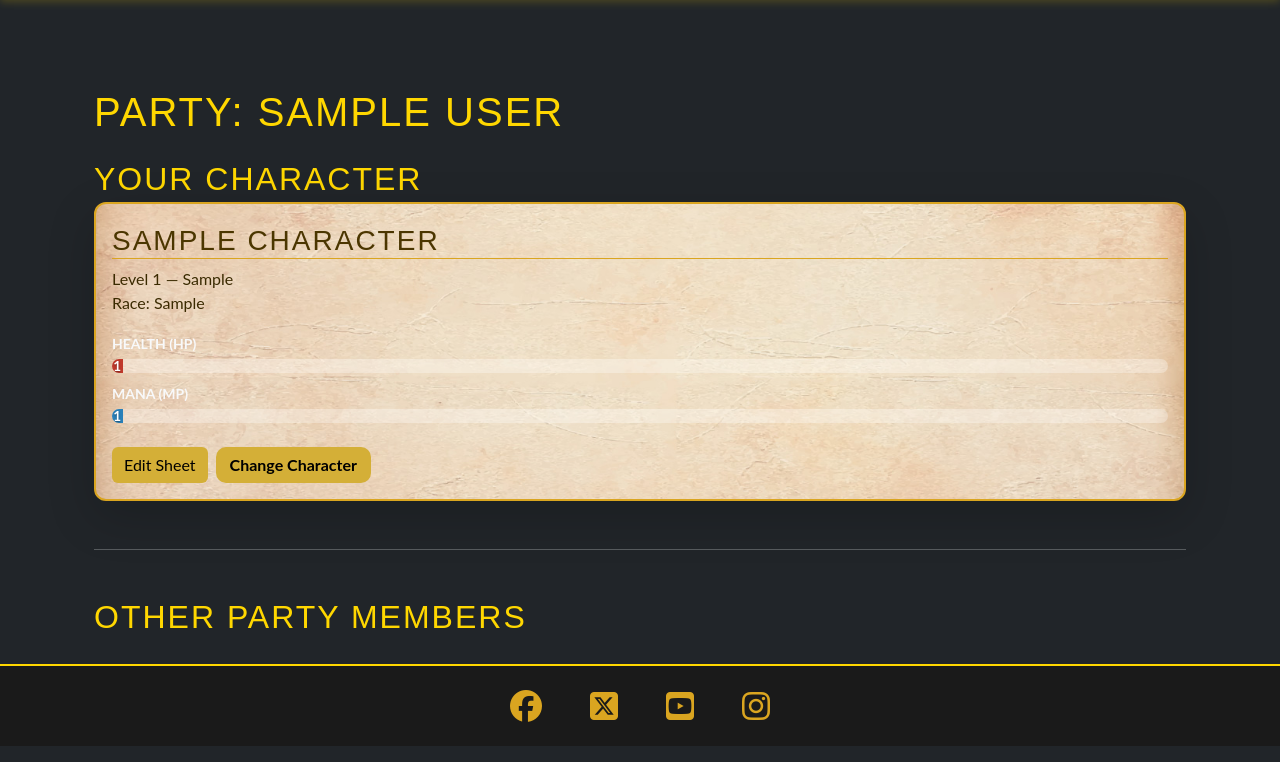
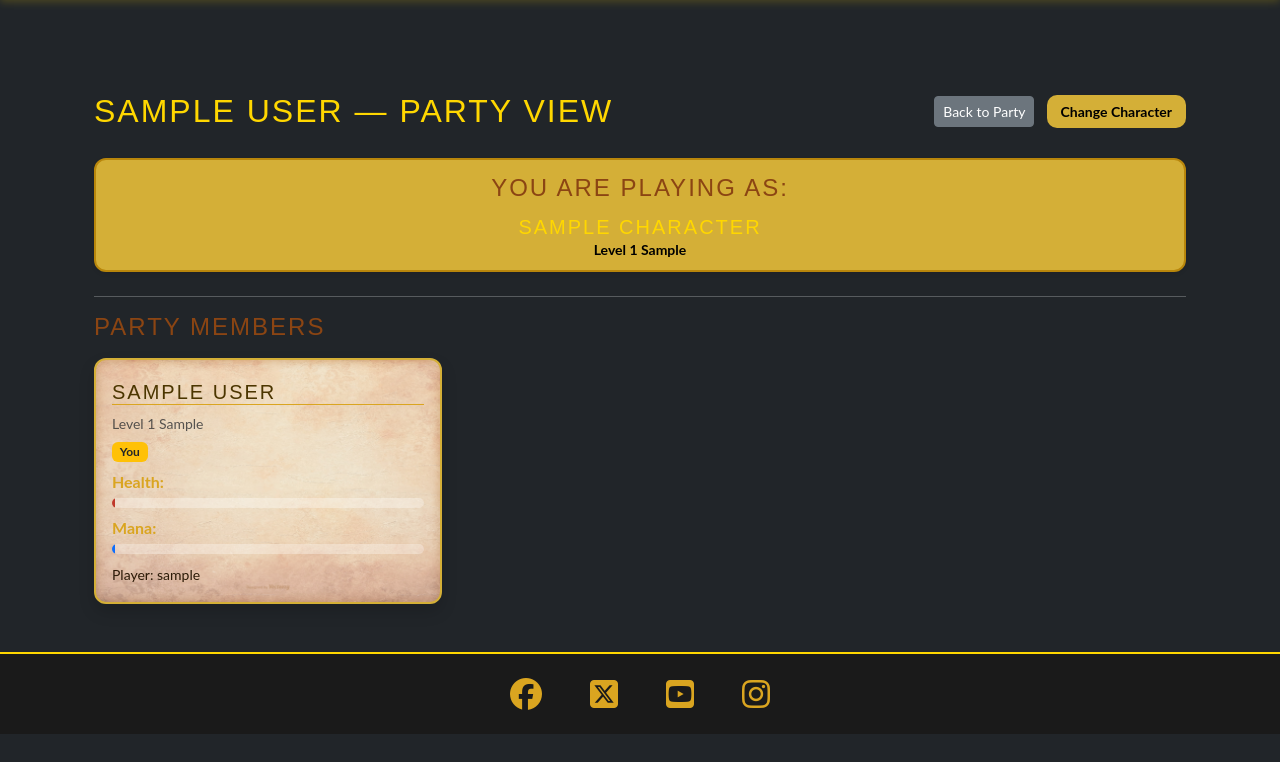
Before and after one commit to CutbackTG/BattleRoster, a Django app: template templates/player_party_view.html in a window 1280 px wide. Shown: the part 234-996 px from the top of the page. After the commit the page ends 968 px from the top, so only its background shows below. Run offline with Django 5.2, Linux system fonts and the light colour scheme; the template is opened without the code that fills it: values that come from a table or form of the project are taken from there, others are empty; a user stored in the database is signed in; tables that the repository leaves empty hold one stand-in row (values such as "Sample post"); parts of the project's set-up code (start-up, migrations or seed data) failed here and were passed over; some libraries are stand-ins or nearby versions.

```diff
--- a/static/css/style.css
+++ b/static/css/style.css
@@ -5,9 +5,7 @@
   box-sizing: border-box;
 }
 
-html {
-  scroll-behavior: smooth;
-}
+html { scroll-behavior: smooth; }
 
 body {
   background-color: #1e1e1e;
@@ -37,9 +35,8 @@ h3, h4 {
 
 strong { color: goldenrod; }
 
-/* ======================= */
 /* Navbar */
-/* ======================= */
+
 .navbar {
   background-color: #2a2a2a;
   border-bottom: 3px solid gold;
@@ -120,9 +117,8 @@ strong { color: goldenrod; }
   .navbar-nav { text-align: right; }
 }
 
-/* ======================= */
 /* Footer / Social Links */
-/* ======================= */
+
 #social-networks {
   background-color: #1a1a1a;
   display: flex;
@@ -143,9 +139,8 @@ strong { color: goldenrod; }
 
 #social-networks a:hover { color: gold; transform: scale(1.1); }
 
-/* ======================= */
 /* Forms and Tabs */
-/* ======================= */
+
 form {
   background: url("/static/images/parchment-texture.jpg") no-repeat center/cover;
   border: 3px solid goldenrod;
@@ -194,9 +189,8 @@ textarea.form-control { resize: vertical; }
   color: #1e1e1e;
 }
 
-/* ======================= */
 /* Buttons */
-/* ======================= */
+
 .btn-primary,
 .btn-warning {
   background-color: #d4af37 !important;
@@ -237,8 +231,8 @@ textarea.form-control { resize: vertical; }
 
 .bg-gold { background-color: #d4af37 !important; color: #000 !important; }
 
+/* Character Cards */
 
-/* Character Cards */
 .character-grid { display: grid; gap: 1.5rem; margin-top: 2rem; }
 
 .card {
@@ -255,15 +249,6 @@ textarea.form-control { resize: vertical; }
   box-shadow: 0 6px 20px rgba(255, 215, 0, 0.4);
 }
 
-.card.border-gold {
-  border-color: #d4af37 !important;
-  box-shadow: 0 0 10px rgba(255, 215, 0, 0.15);
-}
-.card.border-gold:hover {
-  box-shadow: 0 0 16px rgba(255, 215, 0, 0.3);
-  transform: translateY(-3px);
-}
-
 .card-title {
   font-family: "Oswald", sans-serif;
   border-bottom: 1px solid goldenrod;
@@ -273,9 +258,8 @@ textarea.form-control { resize: vertical; }
 
 .card-text { font-family: "Lato", sans-serif; color: #3a2a00; }
 
-/* ======================= */
 /* Dice Roller */
-/* ======================= */
+
 .left-column-dice { margin-top: 1rem; }
 
 .dice-toggle-btn {
@@ -393,7 +377,7 @@ textarea.form-control { resize: vertical; }
 
 @media (max-width: 768px) { .left-column-dice { width: 100%; } }
 
-/* === Party system additions === */
+/* Party system additions */
 .party-card {
   border: 1px solid rgba(255, 215, 0, 0.3);
   border-radius: 0.75rem;
@@ -422,7 +406,7 @@ textarea.form-control { resize: vertical; }
   box-shadow: 0 0 8px rgba(0,0,0,0.2);
 }
 
-/* === Bootstrap override cleanup === */
+/* Bootstrap override cleanup */
 a, a:hover, a:focus {
   color: goldenrod;
   text-decoration: none;
@@ -448,7 +432,7 @@ a.btn:focus, button:focus, input:focus, select:focus, textarea:focus {
   border-color: #8b6508 !important;
 }
 
-/* Keep parchment tightly around character form */
+/* Character Form */
 .character-form {
   background: url('/static/images/parchment-bg.jpg') center/cover no-repeat;
   border: 3px solid goldenrod;
@@ -460,19 +444,9 @@ a.btn:focus, button:focus, input:focus, select:focus, textarea:focus {
   box-shadow: 0 0 25px rgba(255, 215, 0, 0.15);
 }
 
-/* Prevent the parchment from repeating for every tab */
-.tab-content {
-  background: none;
-  border: none;
-  padding: 0;
-}
+.tab-content { background: none; border: none; padding: 0; }
+.tab-pane { padding: 1rem 0; }
 
-/* Tab sections sit neatly inside parchment */
-.tab-pane {
-  padding: 1rem 0;
-}
-
-/* Inputs look clean on parchment */
 .character-form .form-control {
   background-color: rgba(255, 255, 255, 0.9);
   border: 1px solid goldenrod;
@@ -484,28 +458,27 @@ a.btn:focus, button:focus, input:focus, select:focus, textarea:focus {
   box-shadow: 0 0 8px rgba(255, 215, 0, 0.5);
 }
 
+/* Progress Bars */
 .progress {
   background-color: rgba(255, 255, 255, 0.3);
   border-radius: 8px;
   overflow: hidden;
   margin-top: 4px;
 }
-
 .progress-bar {
   font-weight: bold;
   color: #fff;
   font-size: 0.85rem;
   text-shadow: 0 1px 2px rgba(0, 0, 0, 0.4);
 }
+.bg-danger { background-color: #c0392b !important; }
+.bg-info { background-color: #2980b9 !important; }
 
-.bg-danger {
-  background-color: #c0392b !important; /* HP */
+/* Highlight / Borders */
+.border-gold {
+  border: 2px solid #d4af37 !important;
+  box-shadow: 0 0 12px rgba(255, 215, 0, 0.5);
 }
-
-.bg-info {
-  background-color: #2980b9 !important; /* MP */
+.glowing {
+  box-shadow: 0 0 12px #d4af37;
 }
-
-.border-warning {
-  box-shadow: 0 0 12px rgba(255, 215, 0, 0.7);
-}
--- a/templates/player_party_view.html
+++ b/templates/player_party_view.html
@@ -1,112 +1,72 @@
 {% extends "base.html" %}
 {% load static %}
+{% block content %}
 
-{% block content %}
 <div class="container mt-5 text-light">
-
-  <h1 class="mb-4">Party: {{ party.name }}</h1>
-
-  <!-- Player’s Selected Character -->
-  <section class="mb-5">
-    <h2>Your Character</h2>
-
-    {% if selected_pc and selected_pc.character %}
-      <div class="card bg-dark parchment-card text-light mb-4 shadow-lg">
-        <div class="card-body">
-          <h3 class="card-title">{{ selected_pc.character.name }}</h3>
-          <p class="card-text">
-            Level {{ selected_pc.character.level }} — {{ selected_pc.character.class_type }} <br>
-            Race: {{ selected_pc.character.race }}
-          </p>
-
-          <!-- Health Bar -->
-          <div class="mt-2">
-            <small class="text-uppercase fw-bold">Health (HP)</small>
-            <div class="progress" style="height: 14px;">
-              <div class="progress-bar bg-danger"
-                   style="width: {{ selected_pc.character.health|default:0 }}%;"
-                   aria-valuenow="{{ selected_pc.character.health|default:0 }}"
-                   aria-valuemin="0" aria-valuemax="100">
-                {{ selected_pc.character.health }}
-              </div>
+  <div class="d-flex justify-content-between align-items-center mb-4">
+    <h2 class="text-gold">{{ party.name }} — Party View</h2>
+    <div>
+      <a href="{% url 'party' %}" class="btn btn-secondary btn-sm">Back to Party</a>
+      <a href="{% url 'party_select_character' party.id %}" class="btn btn-gold btn-sm ms-2">Change Character</a>
     </div>
   </div>
 
-          <!-- Mana Bar -->
-          <div class="mt-2">
-            <small class="text-uppercase fw-bold">Mana (MP)</small>
-            <div class="progress" style="height: 14px;">
-              <div class="progress-bar bg-info"
-                   style="width: {{ selected_pc.character.mana|default:0 }}%;"
-                   aria-valuenow="{{ selected_pc.character.mana|default:0 }}"
-                   aria-valuemin="0" aria-valuemax="100">
-                {{ selected_pc.character.mana }}
-              </div>
-            </div>
-          </div>
-
-          <div class="mt-4 d-flex gap-2">
-            <a href="{% url 'characters_edit' selected_pc.character.id %}" class="btn btn-warning">Edit Sheet</a>
-            <a href="{% url 'party_select_character' party.id %}" class="btn btn-gold">Change Character</a>
+  {% if selected_pc %}
+    <div class="alert alert-dark parchment-card shadow-sm mb-4">
+      <h4 class="text-gold mb-2">You are playing as:</h4>
+      <div class="d-flex align-items-center">
+        <div class="flex-grow-1">
+          <h5 class="mb-0">{{ selected_pc.character.name }}</h5>
+          <p class="mb-0 small">
+            Level {{ selected_pc.character.level }} {{ selected_pc.character.class_type }}
+          </p>
         </div>
       </div>
     </div>
   {% else %}
-      <p>You haven’t selected a character for this party yet.</p>
-      <a href="{% url 'party_select_character' party.id %}" class="btn btn-gold mt-3">Select Character</a>
+    <div class="alert alert-warning text-dark">
+      You haven’t selected a character yet. <a href="{% url 'party_select_character' party.id %}">Choose one now.</a>
+    </div>
   {% endif %}
-  </section>
 
-  <hr class="mb-5">
+  <hr class="text-gold" />
 
-  <!-- Party Members Section -->
-  <section>
-    <h2>Other Party Members</h2>
+  <h4 class="text-gold mb-3">Party Members</h4>
 
   {% if member_characters %}
     <div class="row">
       {% for c in member_characters %}
-          {% if c.player != user %}
       <div class="col-md-4 mb-4">
-            <div class="card bg-dark text-light parchment-card shadow">
+        <div class="card parchment-card shadow h-100 {% if selected_pc and c.id == selected_pc.character.id %}border-gold glowing{% endif %}">
           <div class="card-body">
-                <h5 class="card-title">{{ c.name }}</h5>
-                <p class="card-text mb-1"><small>Player: {{ c.player.username }}</small></p>
-                <p class="card-text">Level {{ c.level }} — {{ c.class_type }}</p>
-
-                <div class="mt-2">
-                  <small class="text-uppercase fw-bold">Health (HP)</small>
-                  <div class="progress" style="height: 14px;">
-                    <div class="progress-bar bg-danger"
-                         style="width: {{ c.health|default:0 }}%;"
-                         aria-valuenow="{{ c.health|default:0 }}"
-                         aria-valuemin="0" aria-valuemax="100">
-                      {{ c.health }}
+            <h5 class="card-title text-gold">{{ c.name }}</h5>
+            <p class="mb-1 small text-muted">Level {{ c.level }} {{ c.class_type }}</p>
+            {% if c.player == user %}
+              <span class="badge bg-warning text-dark mb-2">You</span>
+            {% endif %}
+            <div class="mb-2">
+              <strong>Health:</strong>
+              <div class="progress" style="height: 10px;">
+                <div class="progress-bar bg-danger" role="progressbar"
+                  style="width: {{ c.health|default:0 }}%;"></div>
+              </div>
+            </div>
+            <div class="mb-2">
+              <strong>Mana:</strong>
+              <div class="progress" style="height: 10px;">
+                <div class="progress-bar bg-primary" role="progressbar"
+                  style="width: {{ c.mana|default:0 }}%;"></div>
+              </div>
+            </div>
+            <p class="mb-0"><small>Player: {{ c.player.username }}</small></p>
           </div>
         </div>
       </div>
-
-                <div class="mt-2">
-                  <small class="text-uppercase fw-bold">Mana (MP)</small>
-                  <div class="progress" style="height: 14px;">
-                    <div class="progress-bar bg-info"
-                         style="width: {{ c.mana|default:0 }}%;"
-                         aria-valuenow="{{ c.mana|default:0 }}"
-                         aria-valuemin="0" aria-valuemax="100">
-                      {{ c.mana }}
-                    </div>
-                  </div>
-                </div>
-              </div>
-            </div>
-          </div>
-          {% endif %}
       {% endfor %}
     </div>
   {% else %}
-      <p>No other characters are in this party yet.</p>
+    <p class="text-muted">No characters in this party yet.</p>
   {% endif %}
-  </section>
+</div>
 
-</div>
 {% endblock %}
```
Also changed, not shown: 1 other file. Lines whose indentation alone changed are shown as unchanged.
